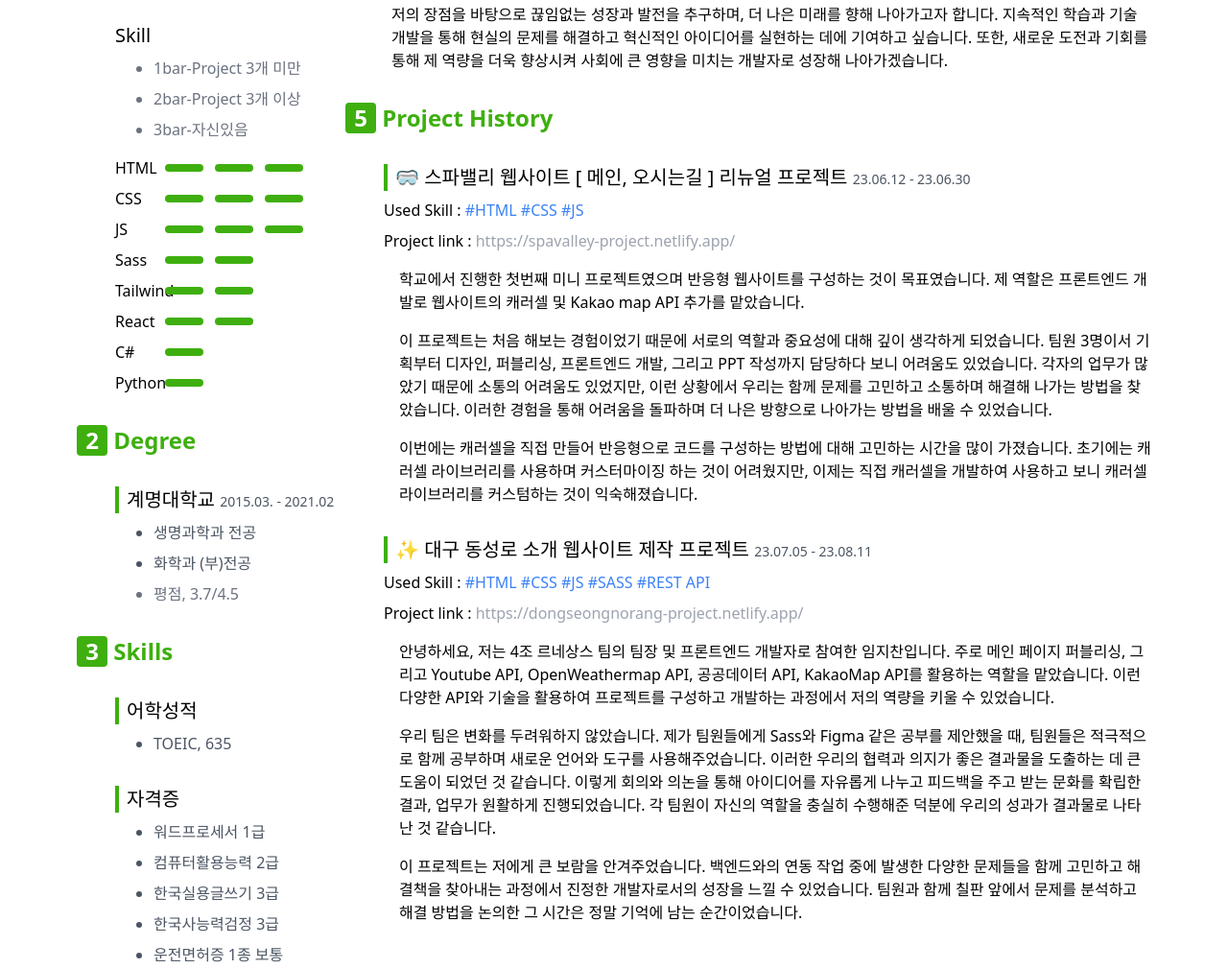
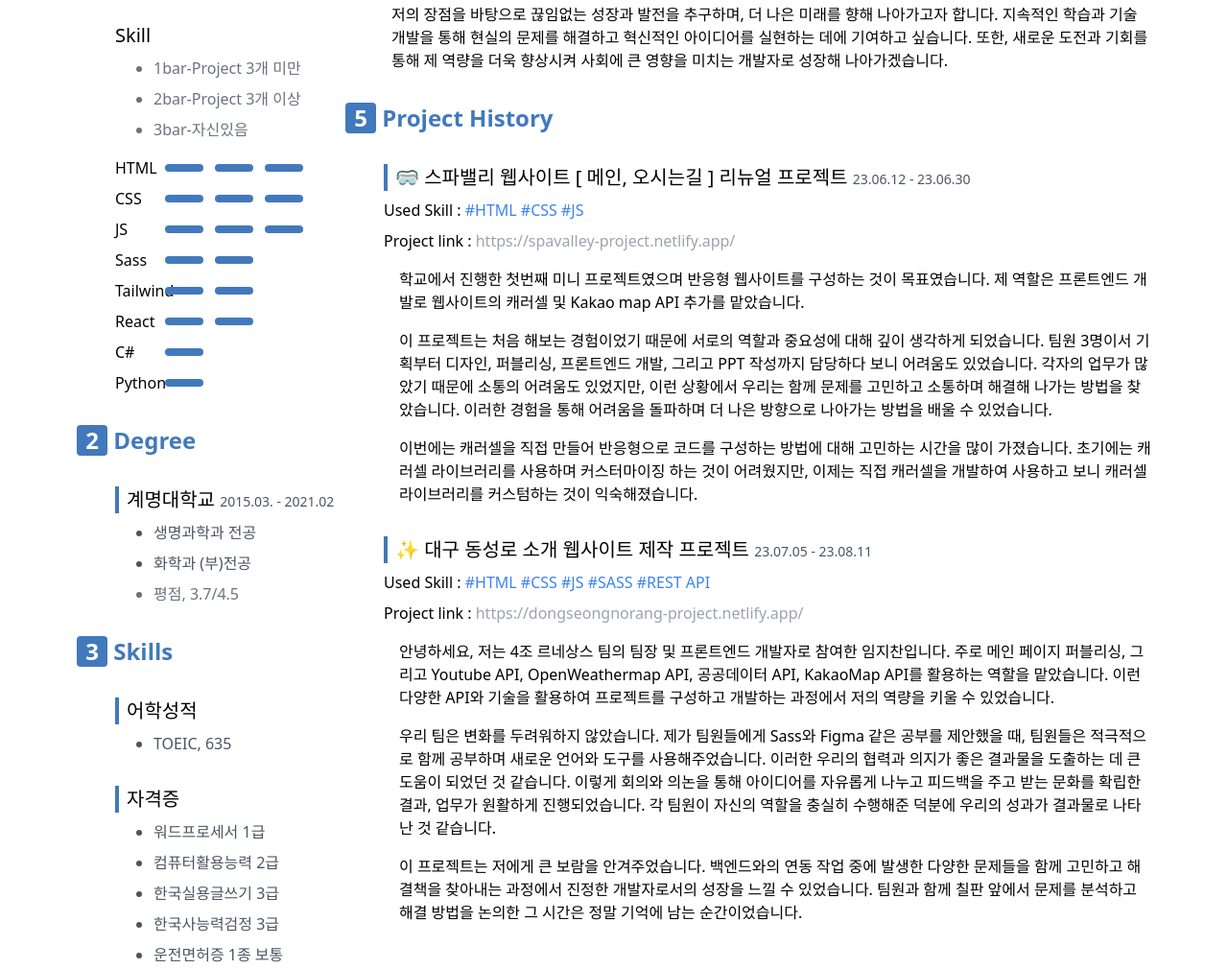
Before and after one commit to jichani/jichan_resume_tailwind, a plain HTML site: page index.html in a window 1280 px wide. Shown: the part 813-1823 px from the top of the page at 96% size. Drawn offline with nearby package versions, Linux system fonts and the light colour scheme.

Commit message:
색상 변경

```diff
--- a/index.html
+++ b/index.html
@@ -24,7 +24,7 @@
 
         #u_skip a:focus {
             top: 0px;
-            border: 2px solid #4ec53d;
+            border: 2px solid #4279BC;
         }
 
         #u_skip span {
@@ -68,7 +68,7 @@
                     class="lg:rounded-full rounded h-52 w-52 lg:h-48 lg:w-48 object-cover object-top">
             </div>
             <div class="lg:w-3/4 mt-4">
-                <div class="text-5xl lg:text-7xl">jichan<span class="text-[#3EAF0E]">.Lim<span></div>
+                <div class="text-5xl lg:text-7xl">jichan<span class="text-[#4279BC]">.Lim<span></div>
                 <div class="mt-6 text-gray-400 font-bold">Developer, Front-end developer</div>
             </div>
         </section>
@@ -76,8 +76,8 @@
         <div class="lg:flex">
             <aside class="lg:w-1/4 flex-col">
                 <div id="details" class="space-y-8">
-                    <div class="text-2xl text-[#3EAF0E] font-bold"><span
-                            class="inline-block w-8 h-8 rounded bg-[#3EAF0E] text-white text-center">1</span> Details
+                    <div class="text-2xl text-[#4279BC] font-bold"><span
+                            class="inline-block w-8 h-8 rounded bg-[#4279BC] text-white text-center">1</span> Details
                     </div>
                     <div class="ml-10">
                         <div class="text-xl">Github</div>
@@ -120,54 +120,54 @@
 
                         <div class="flex gap-3 mt-4">
                             <div class="w-1/6">HTML</div>
-                            <div class="w-1/6 bg-[#3EAF0E] h-2 mt-2 rounded-lg"></div>
-                            <div class="w-1/6 bg-[#3EAF0E] h-2 mt-2 rounded-lg"></div>
-                            <div class="w-1/6 bg-[#3EAF0E] h-2 mt-2 rounded-lg"></div>
+                            <div class="w-1/6 bg-[#4279BC] h-2 mt-2 rounded-lg"></div>
+                            <div class="w-1/6 bg-[#4279BC] h-2 mt-2 rounded-lg"></div>
+                            <div class="w-1/6 bg-[#4279BC] h-2 mt-2 rounded-lg"></div>
                         </div>
                         <div class="flex gap-3 mt-2">
                             <div class="w-1/6">CSS</div>
-                            <div class="w-1/6 bg-[#3EAF0E] h-2 mt-2 rounded-lg"></div>
-                            <div class="w-1/6 bg-[#3EAF0E] h-2 mt-2 rounded-lg"></div>
-                            <div class="w-1/6 bg-[#3EAF0E] h-2 mt-2 rounded-lg"></div>
+                            <div class="w-1/6 bg-[#4279BC] h-2 mt-2 rounded-lg"></div>
+                            <div class="w-1/6 bg-[#4279BC] h-2 mt-2 rounded-lg"></div>
+                            <div class="w-1/6 bg-[#4279BC] h-2 mt-2 rounded-lg"></div>
                         </div>
                         <div class="flex gap-3 mt-2">
                             <div class="w-1/6">JS</div>
-                            <div class="w-1/6 bg-[#3EAF0E] h-2 mt-2 rounded-lg"></div>
-                            <div class="w-1/6 bg-[#3EAF0E] h-2 mt-2 rounded-lg"></div>
-                            <div class="w-1/6 bg-[#3EAF0E] h-2 mt-2 rounded-lg"></div>
+                            <div class="w-1/6 bg-[#4279BC] h-2 mt-2 rounded-lg"></div>
+                            <div class="w-1/6 bg-[#4279BC] h-2 mt-2 rounded-lg"></div>
+                            <div class="w-1/6 bg-[#4279BC] h-2 mt-2 rounded-lg"></div>
                         </div>
                         <div class="flex gap-3 mt-2">
                             <div class="w-1/6">Sass</div>
-                            <div class="w-1/6 bg-[#3EAF0E] h-2 mt-2 rounded-lg"></div>
-                            <div class="w-1/6 bg-[#3EAF0E] h-2 mt-2 rounded-lg"></div>
+                            <div class="w-1/6 bg-[#4279BC] h-2 mt-2 rounded-lg"></div>
+                            <div class="w-1/6 bg-[#4279BC] h-2 mt-2 rounded-lg"></div>
                         </div>
                         <div class="flex gap-3 mt-2">
                             <div class="w-1/6">Tailwind</div>
-                            <div class="w-1/6 bg-[#3EAF0E] h-2 mt-2 rounded-lg"></div>
-                            <div class="w-1/6 bg-[#3EAF0E] h-2 mt-2 rounded-lg"></div>
+                            <div class="w-1/6 bg-[#4279BC] h-2 mt-2 rounded-lg"></div>
+                            <div class="w-1/6 bg-[#4279BC] h-2 mt-2 rounded-lg"></div>
                         </div>
                         <div class="flex gap-3 mt-2">
                             <div class="w-1/6">React</div>
-                            <div class="w-1/6 bg-[#3EAF0E] h-2 mt-2 rounded-lg"></div>
-                            <div class="w-1/6 bg-[#3EAF0E] h-2 mt-2 rounded-lg"></div>
+                            <div class="w-1/6 bg-[#4279BC] h-2 mt-2 rounded-lg"></div>
+                            <div class="w-1/6 bg-[#4279BC] h-2 mt-2 rounded-lg"></div>
                         </div>
                         <div class="flex gap-3 mt-2">
                             <div class="w-1/6">C#</div>
-                            <div class="w-1/6 bg-[#3EAF0E] h-2 mt-2 rounded-lg"></div>
+                            <div class="w-1/6 bg-[#4279BC] h-2 mt-2 rounded-lg"></div>
                         </div>
                         <div class="flex gap-3 mt-2">
                             <div class="w-1/6">Python</div>
-                            <div class="w-1/6 bg-[#3EAF0E] h-2 mt-2 rounded-lg"></div>
+                            <div class="w-1/6 bg-[#4279BC] h-2 mt-2 rounded-lg"></div>
                         </div>
                     </div>
                 </div>
 
                 <div id="degree" class="mt-8 flex-col space-y-8">
-                    <div class="text-2xl text-[#3EAF0E] font-bold"><span
-                            class="inline-block w-8 h-8 rounded bg-[#3EAF0E] text-white text-center">2</span> Degree
+                    <div class="text-2xl text-[#4279BC] font-bold"><span
+                            class="inline-block w-8 h-8 rounded bg-[#4279BC] text-white text-center">2</span> Degree
                     </div>
                     <div class="ml-10 flex-col space-y-2">
-                        <div class="border-l-4 border-[#3EAF0E] pl-2 text-xl">계명대학교 <span
+                        <div class="border-l-4 border-[#4279BC] pl-2 text-xl">계명대학교 <span
                                 class="text-sm text-gray-600">2015.03. - 2021.02</span></div>
                         <ul class="pl-10 list-disc space-y-2">
                             <li class="mt-2 text-gray-600">생명과학과 전공</li>
@@ -178,17 +178,17 @@
                 </div>
 
                 <div id="skills" class="mt-8 flex-col space-y-8">
-                    <div class="text-2xl text-[#3EAF0E] font-bold"><span
-                            class="inline-block w-8 h-8 rounded bg-[#3EAF0E] text-white text-center">3</span> Skills
+                    <div class="text-2xl text-[#4279BC] font-bold"><span
+                            class="inline-block w-8 h-8 rounded bg-[#4279BC] text-white text-center">3</span> Skills
                     </div>
                     <div class="ml-10 flex-col space-y-2">
-                        <div class="border-l-4 border-[#3EAF0E] pl-2 text-xl">어학성적</div>
+                        <div class="border-l-4 border-[#4279BC] pl-2 text-xl">어학성적</div>
                         <ul class="pl-10 list-disc space-y-2">
                             <li class="mt-2 text-gray-600">TOEIC, 635</li>
                         </ul>
                     </div>
                     <div class="ml-10 flex-col space-y-2">
-                        <div class="border-l-4 border-[#3EAF0E] pl-2 text-xl">자격증</div>
+                        <div class="border-l-4 border-[#4279BC] pl-2 text-xl">자격증</div>
                         <ul class="pl-10 list-disc space-y-2">
                             <li class="mt-2 text-gray-600">워드프로세서 1급</li>
                             <li class="mt-2 text-gray-600">컴퓨터활용능력 2급</li>
@@ -202,8 +202,8 @@
 
             <section class="lg:w-3/4 lg:m-0 mt-6">
                 <div id="profile">
-                    <div class="text-2xl text-[#3EAF0E] font-bold"><span
-                            class="inline-block w-8 h-8 rounded bg-[#3EAF0E] text-white text-center">4</span> Profile
+                    <div class="text-2xl text-[#4279BC] font-bold"><span
+                            class="inline-block w-8 h-8 rounded bg-[#4279BC] text-white text-center">4</span> Profile
                     </div>
                     <div class="mt-4 space-y-4 ml-12">
                         <div>
@@ -241,11 +241,11 @@
                 </div>
 
                 <div id="projectHistory" class="mt-8 flex-col space-y-8">
-                    <div class="text-2xl text-[#3EAF0E] font-bold"><span
-                            class="inline-block w-8 h-8 rounded bg-[#3EAF0E] text-white text-center">5</span> Project
+                    <div class="text-2xl text-[#4279BC] font-bold"><span
+                            class="inline-block w-8 h-8 rounded bg-[#4279BC] text-white text-center">5</span> Project
                         History</div>
                     <div class="ml-10 flex-col space-y-2">
-                        <div class="border-l-4 border-[#3EAF0E] pl-2 text-xl">🥽 스파밸리 웹사이트 [ 메인, 오시는길 ] 리뉴얼 프로젝트
+                        <div class="border-l-4 border-[#4279BC] pl-2 text-xl">🥽 스파밸리 웹사이트 [ 메인, 오시는길 ] 리뉴얼 프로젝트
                             <span class="text-sm text-gray-600">
                                 23.06.12 - 23.06.30
                             </span>
@@ -274,7 +274,7 @@
                         </div>
                     </div>
                     <div class="ml-10 flex-col space-y-2">
-                        <div class="border-l-4 border-[#3EAF0E] pl-2 text-xl">✨ 대구 동성로 소개 웹사이트 제작 프로젝트
+                        <div class="border-l-4 border-[#4279BC] pl-2 text-xl">✨ 대구 동성로 소개 웹사이트 제작 프로젝트
                             <span class="text-sm text-gray-600">
                                 23.07.05 - 23.08.11
                             </span>
```
